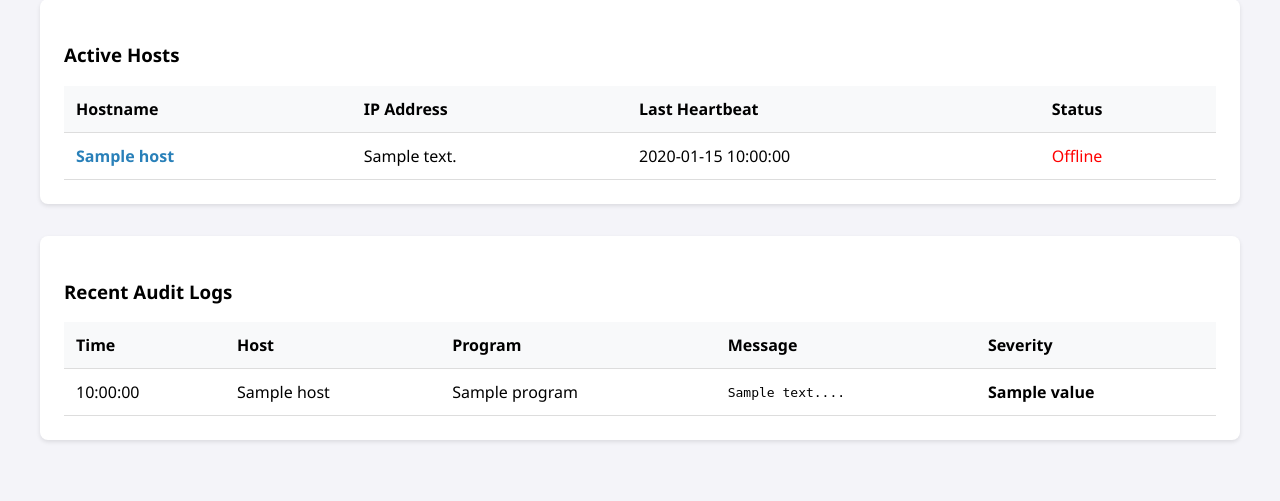
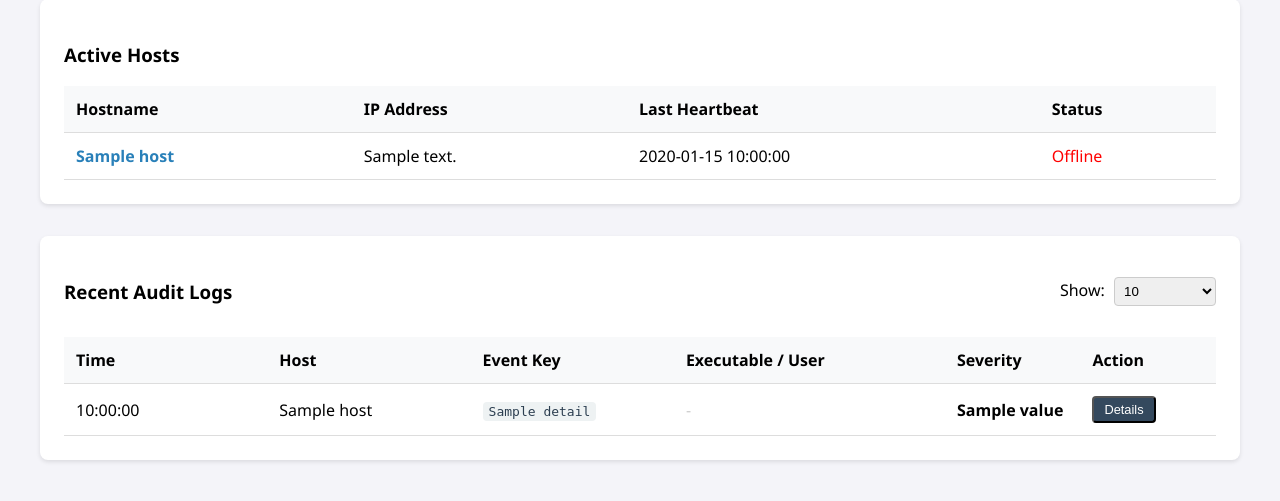
Before and after one commit to arturght06/kso-proj, a Flask app: template server/templates/dashboard.html in a window 1280 px wide. Shown: the part 180-681 px from the top of the page. Run offline with Flask 3, Linux system fonts and the light colour scheme; tables that the repository leaves empty hold one stand-in row (values such as "Sample post"); the template is opened without the code that fills it: values that come from a table or form of the project are taken from there, most other values are stand-ins (such as "Sample title", 1, 10 or a date in 2020); some libraries are stand-ins or nearby versions.

Commit message:
Limiting logs, listings logs in better way

```diff
--- a/server/app.py
+++ b/server/app.py
@@ -144,8 +144,9 @@ def login():
 @app.route('/')
 @login_required
 def dashboard():
+    limit = request.args.get('limit', 20, type=int)
     hosts = Host.query.all()
-    recent_logs = LogEntry.query.order_by(LogEntry.timestamp.desc()).limit(20).all()
+    recent_logs = LogEntry.query.order_by(LogEntry.timestamp.desc()).limit(limit).all()
     return render_template('dashboard.html', hosts=hosts, logs=recent_logs)
 
 @app.route('/logout')
@@ -160,6 +161,7 @@ def host_details(host_id):
     host = Host.query.get_or_404(host_id)
     search_query = request.args.get('q', '')
     query = LogEntry.query.filter_by(host_id=host.id)
+    limit = request.args.get('limit', 20, type=int)
 
     if search_query:
         query = query.filter(
@@ -167,7 +169,7 @@ def host_details(host_id):
             (LogEntry.program.ilike(f'%{search_query}%'))
         )
 
-    logs = query.order_by(LogEntry.timestamp.desc()).limit(50).all()
+    logs = query.order_by(LogEntry.timestamp.desc()).limit(limit).all()
     return render_template('host_details.html', host=host, logs=logs, search_query=search_query)
 
 @app.route('/host/<int:host_id>/add_rule', methods=['POST'])
--- a/server/templates/dashboard.html
+++ b/server/templates/dashboard.html
@@ -3,62 +3,63 @@
 {% block content %}
 <script src="https://cdnjs.cloudflare.com/ajax/libs/socket.io/4.0.1/socket.io.js"></script>
 <script type="text/javascript">
+    function changeLimit(limit) {
+        const url = new URL(window.location.href);
+        url.searchParams.set('limit', limit);
+        window.location.href = url.toString();
+    }
+
+    function toggleDetails(rowId) {
+        var x = document.getElementById("raw-" + rowId);
+        if (x.style.display === "none") {
+            x.style.display = "table-row";
+        } else {
+            x.style.display = "none";
+        }
+    }
+
     document.addEventListener("DOMContentLoaded", function() {
         var socket = io();
 
         socket.on('connect', function() {
-            console.log("Connected to Dashboard. Requesting ALL streams.");
-            // Send empty object -> Request ALL logs
+            console.log("Connected to Dashboard.");
             socket.emit('start_monitoring', {});
         });
 
-        // 1. Host Status Updates
         socket.on('host_status_update', function(data) {
             var statusSpan = document.getElementById("status-" + data.host_id);
             var lastSeenCell = document.getElementById("last-seen-" + data.host_id);
-
             if (statusSpan) {
-                if (data.is_online) {
-                    statusSpan.style.color = "green";
-                    statusSpan.innerText = "Online";
-                } else {
-                    statusSpan.style.color = "red";
-                    statusSpan.innerText = "Offline";
+                statusSpan.style.color = data.is_online ? "green" : "red";
+                statusSpan.innerText = data.is_online ? "Online" : "Offline";
             }
-            }
-            if (lastSeenCell) {
-                lastSeenCell.innerText = data.last_seen;
-            }
+            if (lastSeenCell) lastSeenCell.innerText = data.last_seen;
         });
 
-        // 2. New Log Updates
         socket.on('new_log', function(data) {
             var tableBody = document.querySelector("#logs-table tbody");
-            if (!tableBody) return; // Safety check
+            if (!tableBody) return;
+
+            var uniqueId = Date.now() + Math.random().toString(36).substr(2, 9);
 
             var row = tableBody.insertRow(0);
-
-            // Highlight animation
             row.style.backgroundColor = "#e8f5e9";
             setTimeout(() => { row.style.transition = "background 1s"; row.style.backgroundColor = "transparent"; }, 500);
 
-            var color = 'black';
-            if(data.severity === 'critical') color = 'red';
-            else if(data.severity === 'warning') color = 'orange';
-
-            // Safe message handling (handle nulls)
-            var safeMessage = (data.message || "").substring(0, 100);
+            var color = data.severity === 'critical' ? 'red' : (data.severity === 'warning' ? 'orange' : 'black');
 
             row.innerHTML = `
                 <td>${data.timestamp}</td>
                 <td>${data.hostname}</td>
-                <td>${data.program}</td>
-                <td style="font-family: monospace;">${safeMessage}...</td>
+                <td><strong>${data.program}</strong></td>
+                <td>${data.message.substring(0, 50)}...</td>
                 <td style="font-weight: bold; color: ${color}">${data.severity}</td>
+                <td><button onclick="alert('${data.message.replace(/'/g, "\\'")}')" class="btn" style="padding: 2px 8px; font-size: 0.8em;">Raw</button></td>
             `;
 
-            if(tableBody.rows.length > 20) {
-                tableBody.deleteRow(20);
+            var limit = {{ current_limit }};
+            if(tableBody.rows.length > limit) {
+                tableBody.deleteRow(limit);
             }
         });
     });
@@ -103,15 +104,30 @@
 </div>
 
 <div class="card">
+    <div style="display: flex; justify-content: space-between; align-items: center; margin-bottom: 15px;">
         <h3>Recent Audit Logs</h3>
+
+        <div>
+            <label for="limit-select" style="margin-right: 5px;">Show:</label>
+            <select id="limit-select" onchange="changeLimit(this.value)" style="padding: 5px; border-radius: 4px; border: 1px solid #ccc;">
+                <option value="10" {% if current_limit == 10 %}selected{% endif %}>10</option>
+                <option value="20" {% if current_limit == 20 %}selected{% endif %}>20 (Default)</option>
+                <option value="50" {% if current_limit == 50 %}selected{% endif %}>50</option>
+                <option value="100" {% if current_limit == 100 %}selected{% endif %}>100</option>
+            </select>
+        </div>
+    </div>
+
+    {% if logs %}
         <table id="logs-table">
             <thead>
                 <tr>
-                <th>Time</th>
-                <th>Host</th>
-                <th>Program</th>
-                <th>Message</th>
-                <th>Severity</th>
+                    <th style="width: 15%;">Time</th>
+                    <th style="width: 15%;">Host</th>
+                    <th style="width: 15%;">Event Key</th>
+                    <th style="width: 20%;">Executable / User</th>
+                    <th style="width: 10%;">Severity</th>
+                    <th style="width: 10%;">Action</th>
                 </tr>
             </thead>
             <tbody>
@@ -119,14 +135,48 @@
                 <tr>
                     <td>{{ log.timestamp.strftime('%H:%M:%S') }}</td>
                     <td>{{ log.host.hostname }}</td>
-                <td>{{ log.program }}</td>
-                <td style="font-family: monospace;">{{ log.message[:100] }}...</td>
+
+                    <td>
+                        <span style="background: #eef2f3; padding: 2px 6px; border-radius: 4px; font-family: monospace; color: #2c3e50;">
+                            {{ log.details.get('key_label', 'unknown') if log.details else 'unknown' }}
+                        </span>
+                    </td>
+
+                    <td>
+                        {% if log.details and log.details.get('executable') %}
+                            <div style="font-size: 0.9em; font-weight: bold;">{{ log.details.get('executable') }}</div>
+                        {% endif %}
+                        {% if log.details and log.details.get('uid') %}
+                            <div style="font-size: 0.8em; color: #7f8c8d;">UID: {{ log.details.get('uid') }}</div>
+                        {% endif %}
+                        {% if not log.details or (not log.details.get('executable') and not log.details.get('uid')) %}
+                            <span style="color: #ccc;">-</span>
+                        {% endif %}
+                    </td>
+
                     <td style="font-weight: bold; color: {{ 'red' if log.severity.value == 'critical' else 'orange' if log.severity.value == 'warning' else 'black' }}">
                         {{ log.severity.value }}
+                    </td>
+
+                    <td>
+                        <button onclick="toggleDetails({{ log.id }})" class="btn" style="padding: 4px 10px; font-size: 0.8em; background: #34495e;">
+                            Details
+                        </button>
+                    </td>
+                </tr>
+
+                <tr id="raw-{{ log.id }}" style="display: none; background-color: #f8f9fa;">
+                    <td colspan="6" style="padding: 10px;">
+                        <div style="font-family: monospace; font-size: 0.85em; white-space: pre-wrap; word-break: break-all; color: #555;">
+                            <strong>Raw Message:</strong><br>{{ log.message }}
+                        </div>
                     </td>
                 </tr>
                 {% endfor %}
             </tbody>
         </table>
+    {% else %}
+        <p>No logs received yet.</p>
+    {% endif %}
 </div>
 {% endblock %}
```
Also changed, not shown: server/templates/host_details.html (+72 -27 lines). Lines whose indentation alone changed are shown as unchanged.
